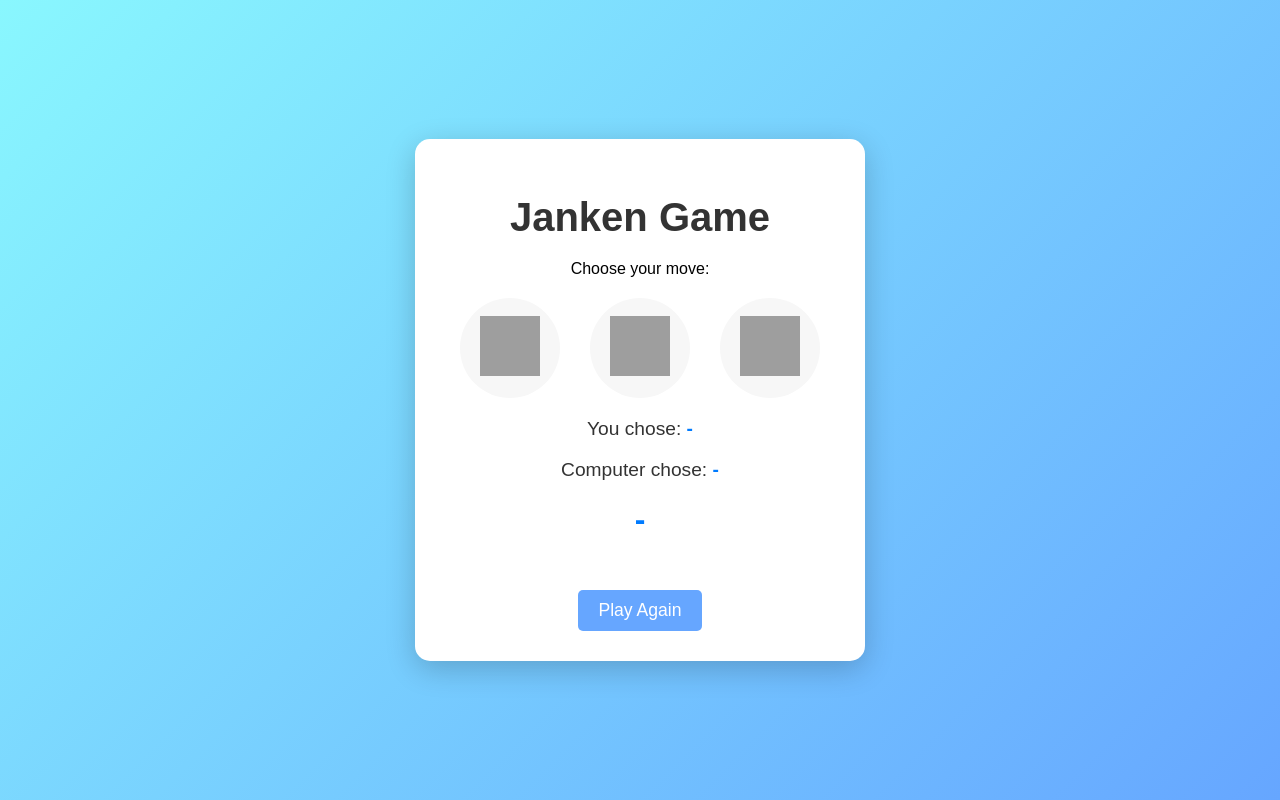
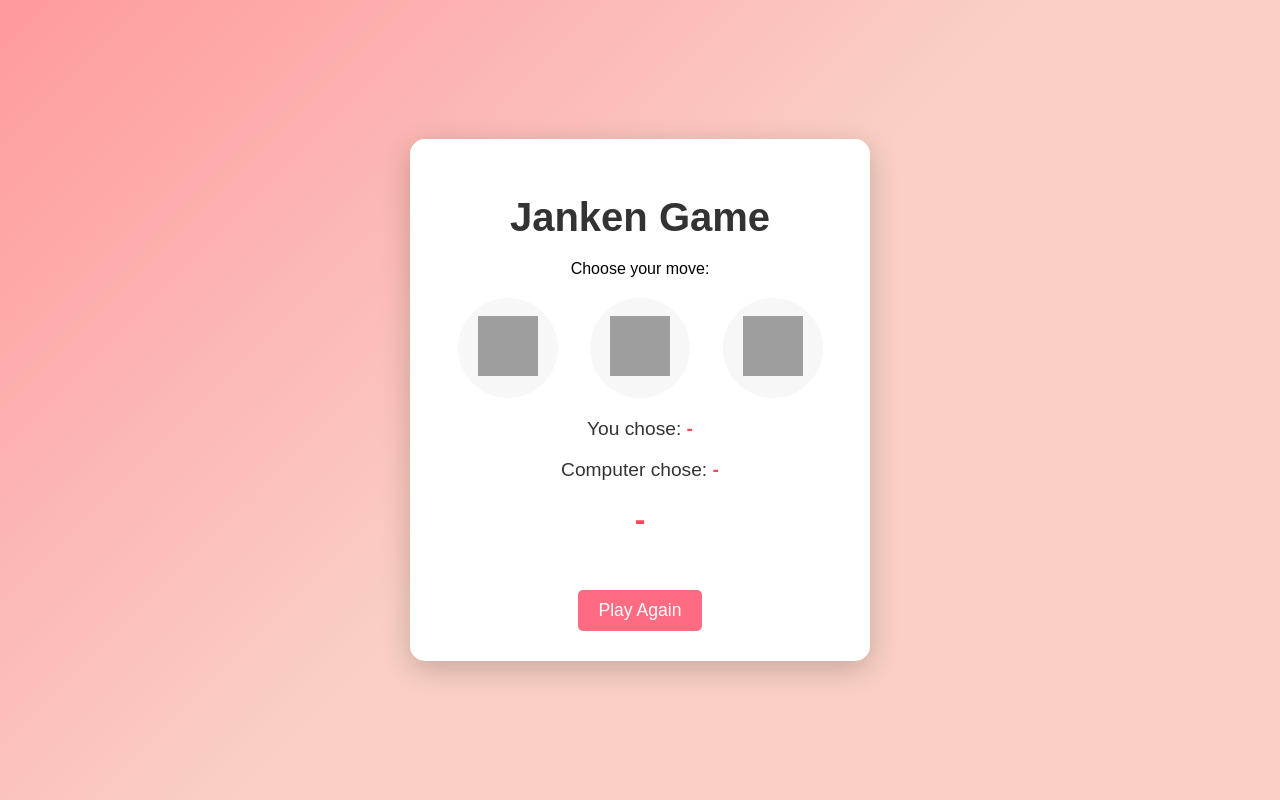
Before and after one commit to sushilsayshello/Janken, a plain HTML site: page index.html in a window 1280 px wide. Drawn offline with Linux system fonts and the light colour scheme; grey boxes are pictures that could not be loaded.

Commit message:
Update index.html

```diff
--- a/index.html
+++ b/index.html
@@ -11,16 +11,19 @@
             justify-content: center;
             align-items: center;
             height: 100vh;
-            background: linear-gradient(135deg, #89f7fe, #66a6ff);
+            background: linear-gradient(135deg, #ff9a9e, #fad0c4, #fad0c4);
             margin: 0;
         }
 
         .container {
             text-align: center;
-            background-color: white;
+            background-color: #fff;
             padding: 30px;
             border-radius: 15px;
             box-shadow: 0 8px 30px rgba(0, 0, 0, 0.2);
+            max-width: 400px;
+            width: 100%;
+            animation: fadeIn 1s ease-in-out;
         }
 
         h1 {
@@ -32,7 +35,7 @@
         .choices {
             margin: 20px 0;
             display: flex;
-            justify-content: center;
+            justify-content: space-evenly;
         }
 
         .choices button {
@@ -46,11 +49,12 @@
             background-color: #f7f7f7;
             width: 100px;
             height: 100px;
+            position: relative;
         }
 
         .choices button:hover {
-            background-color: #eaeaea;
-            border: 2px solid #66a6ff;
+            background-color: #ff9a9e;
+            transform: scale(1.1);
         }
 
         .choices button img {
@@ -66,14 +70,15 @@
 
         .result span {
             font-weight: bold;
-            color: #007bff;
+            color: #ff4757;
         }
 
         .outcome {
             font-size: 2rem;
             margin-top: 20px;
-            color: #007bff;
+            color: #ff4757;
             font-weight: bold;
+            transition: transform 0.3s ease;
         }
 
         .reset-btn {
@@ -81,17 +86,26 @@
             padding: 10px 20px;
             font-size: 1.1em;
             border: none;
-            background-color: #66a6ff;
+            background-color: #ff6b81;
             color: white;
             border-radius: 5px;
             cursor: pointer;
-            transition: background-color 0.3s ease;
+            transition: background-color 0.3s ease, transform 0.2s ease;
         }
 
         .reset-btn:hover {
-            background-color: #5594e3;
+            background-color: #ff4757;
+            transform: scale(1.05);
         }
 
+        @keyframes fadeIn {
+            from {
+                opacity: 0;
+            }
+            to {
+                opacity: 1;
+            }
+        }
     </style>
 </head>
 <body>
@@ -141,6 +155,7 @@
         }
 
         document.getElementById('outcome').textContent = outcome;
+        document.getElementById('outcome').style.transform = "scale(1.1)";
     }
 
     function capitalize(word) {
@@ -151,6 +166,7 @@
         document.getElementById('playerChoice').textContent = '-';
         document.getElementById('computerChoice').textContent = '-';
         document.getElementById('outcome').textContent = '-';
+        document.getElementById('outcome').style.transform = "scale(1)";
     }
 </script>
 
```
